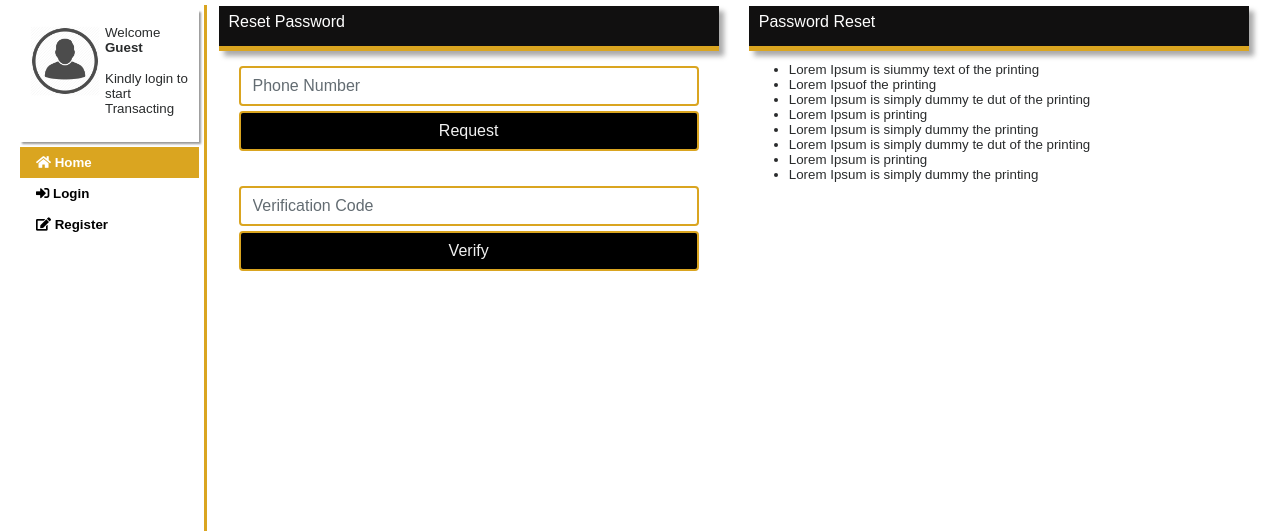
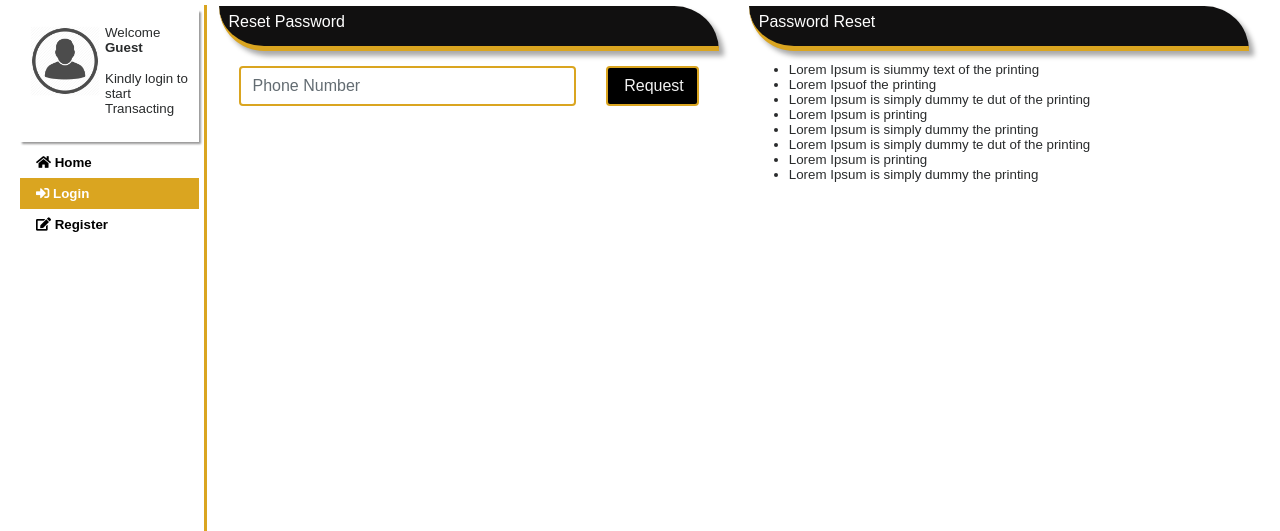
Before and after one commit to iamfortunedube/commercial-club, a PHP site: page /forgotP.php in a window 1280 px wide. Shown: the part 70-601 px from the top of the page. Run offline with PHP 8.4, Linux system fonts and the light colour scheme; some libraries are stand-ins or nearby versions.

Commit message:
forgot password

```diff
--- a/forgotP.php
+++ b/forgotP.php
@@ -1,3 +1,9 @@
 <?php include("inc/overallHeader.php");?>
   <?php include("inc/forgotPassword.php");?>
 <?php include("inc/overallFooter.php");?>
+<script>
+      $(document).ready(function(){
+        $('.sidebar-menu ul li a').removeClass('active');
+        $('.sidebar-menu ul li #login').addClass('active');
+      });
+</script>
--- a/inc/claimings.php
+++ b/inc/claimings.php
@@ -1,7 +1,7 @@
 <div class="row">
     <div class="col-md-6">
         <div class="welcomeWrapper">
-                <div class="welcomeTitle">
+                <div class="welcomeTitle border-shape">
                         <h6>Claims</h6>
                 </div>
                 <div>
--- a/inc/dashboardContent.php
+++ b/inc/dashboardContent.php
@@ -1,7 +1,7 @@
 <div class="row">
     <div class="col-md-6">
         <div class="welcomeWrapper">
-                <div class="welcomeTitle">
+                <div class="welcomeTitle border-shape">
                     <h6>Make Donation</h6>
                 </div>
                 <div>
@@ -168,7 +168,7 @@
     </div>
     <div class="col-md-6">
         <div class="welcomeWrapper">
-                <div class="welcomeTitle">
+                <div class="welcomeTitle border-shape">
                     <h6>Referal Commission</h6>
                 </div>
                 <div>
--- a/inc/donations.php
+++ b/inc/donations.php
@@ -4,7 +4,7 @@
 <?php include("server/donateScript.php");?>
     <div class="col-md-6">
         <div class="welcomeWrapper">
-                <div class="welcomeTitle">
+                <div class="welcomeTitle border-shape">
                         <h6>Make Donation</h6>
                 </div>
                 <div>
@@ -18,7 +18,7 @@
         </div>
     </div>
     <div class="col-md-6">
-        <div class="welcomeTitle">
+        <div class="welcomeTitle border-shape">
             <h6>Terms and Coditions</h6>
         </div>
         <form class="form-control">
--- a/inc/forgotPassword.php
+++ b/inc/forgotPassword.php
@@ -1,22 +1,28 @@
 <div class="row">
     <div class="col-md-6">
         <div class="welcomeWrapper">
-                                <div class="welcomeTitle">
+                <div class="welcomeTitle border-shape">
                         <h6>Reset Password</h6>
                 </div>
-                            <form class="welcomeContent">
-                                <input class="form-control" type="text" name="cellNumber" placeholder="Phone Number"/>
+
+                <?php include("server/forgotPasswordScript.php");?>
+            <form class="welcomeContent" action="" method="post">
+                <div class="row">
+                    <div class="col-md-9">
+                         <input id="forgotPField" class="form-control" type="text" name="cellNumber" placeholder="Phone Number" value="<?php echo @$cellNo;?>"/>
+                         <span style="color:red"><?php echo @$errMessage;?></span>
+                    </div>
+                    <div class="col-md-3">
                         <input style="width:100%;" class="btn button-gold" type="submit" name="submit" value="Request"/>
-                            </form>
-                            <form class="welcomeContent">
-                                <input class="form-control" type="text" name="verCode" placeholder="Verification Code"/>
-                                <input style="width:100%;" class="btn button-gold" type="submit" name="submit" value="Verify"/>
+                    </div>
+                </div>
+                <span style="color:green"><?php echo @$successMessage;?></span>
             </form>
         </div>
     </div>
     <div class="col-md-6">
         <div class="welcomeWrapper">
-                                <div class="welcomeTitle">
+                <div class="welcomeTitle border-shape">
                         <h6>Password Reset</h6>
                 </div>
                 <p class="welcomeContent">
--- a/inc/profileEdit.php
+++ b/inc/profileEdit.php
@@ -2,7 +2,7 @@
     <div class="col-md-6">
 
         <div class="welcomeWrapper">
-                <div class="welcomeTitle">
+                <div class="welcomeTitle border-shape">
                     <h6>Profile</h6>
                 </div>
                 <form id="reg" class="welcomeContent" method="post" action="<?php echo $_SERVER["PHP_SELF"];?>">
@@ -29,7 +29,7 @@
         </div>
         <?php include("server/updatePassword.php");?>
         <div class="welcomeWrapper">
-                <div class="welcomeTitle">
+                <div class="welcomeTitle border-shape">
                     <h6>Password</h6>
                 </div>
                 <form id="reg" class="welcomeContent" method="post" action="<?php echo $_SERVER["PHP_SELF"];?>">
@@ -55,7 +55,7 @@
     </div>
     <div class="col-md-6">
         <div class="welcomeWrapper">
-                <div class="welcomeTitle">
+                <div class="welcomeTitle border-shape">
                         <h6>Bank Details</h6>
                 </div>
                 <span class="welcomeContent">
--- a/inc/vCodePage.php
+++ b/inc/vCodePage.php
@@ -9,7 +9,7 @@
                 <?php
                     if(@$show && isset($_SESSION['r_vCode'])){
                         echo'
-                        <div class="welcomeTitle">
+                        <div class="welcomeTitle border-shape">
                             <h6>Verification</h6>
                         </div>
                         <form id="vCode" class="welcomeContent" method="post" action="">
@@ -28,7 +28,7 @@
                     } else{
                         echo '
 
-                        <div class="welcomeTitle">
+                        <div class="welcomeTitle border-shape">
                             <h6>Bank Details</h6>
                         </div>
                             <form id="vCode" class="welcomeContent" method="post" action="">
@@ -89,7 +89,7 @@
 
     <div class="col-md-6">
         <div class="welcomeWrapper">
-                <div class="welcomeTitle">
+                <div class="welcomeTitle border-shape">
                         <h6>Password Reset</h6>
                 </div>
                 <p class="welcomeContent">
--- a/js/main.js
+++ b/js/main.js
@@ -1,5 +1,5 @@
 $(document).ready(function() {
-    $("#pNumber,#rNumber,#username,#donate,#branch,#accNumber").keydown(function (e) {
+    $("#pNumber,#rNumber,#username,#donate,#branch,#accNumber,#forgotPField").keydown(function (e) {
         // Allow: backspace, delete, tab, escape, enter and .
         if ($.inArray(e.keyCode, [46, 8, 9, 27, 13, 110, 190]) !== -1 ||
              // Allow: Ctrl+A, Command+A
```
Also changed, not shown: server/forgotPasswordScript.php (added, +51 -0 lines), server/sendMsg.php (deleted, +0 -9 lines). Lines whose indentation alone changed are shown as unchanged.
